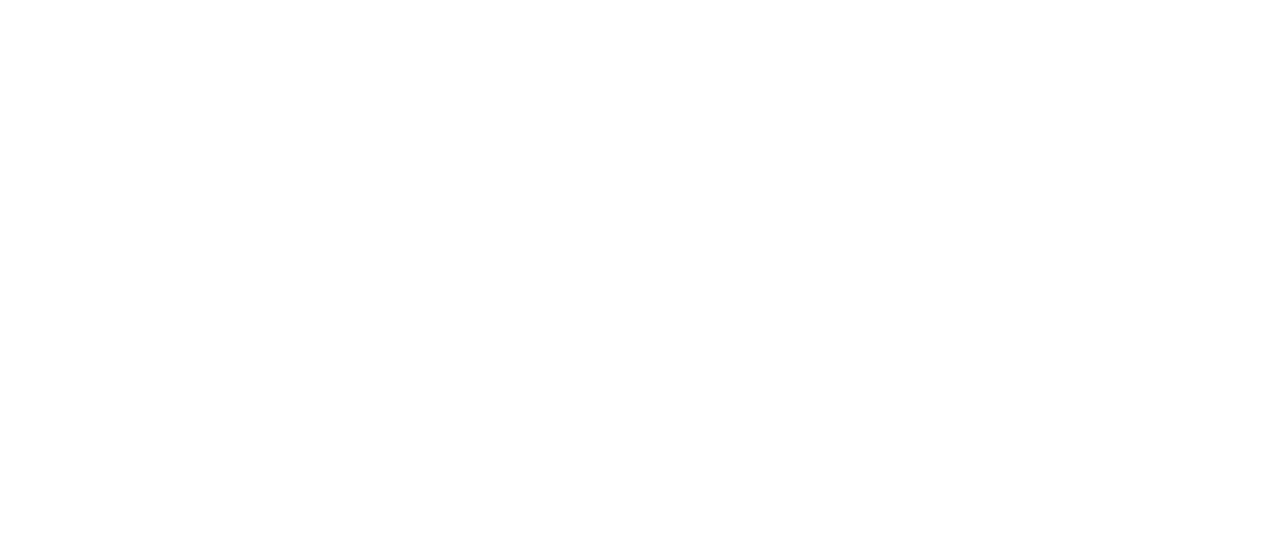
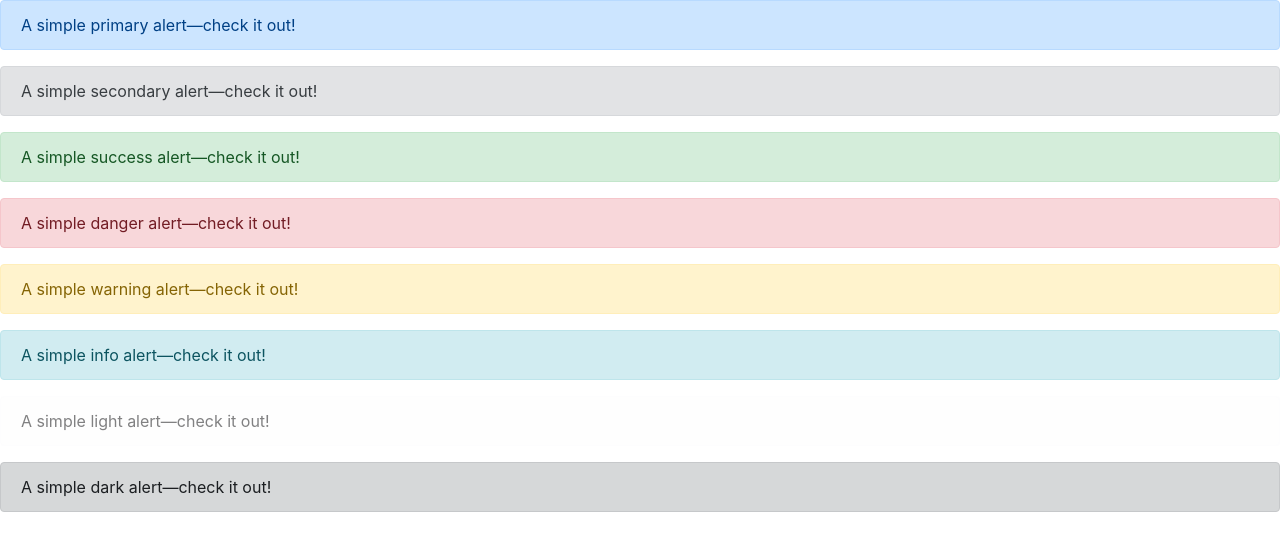
Before and after one commit to matias89/blog, a plain HTML site: page adriantolosa_1.html in a window 1280 px wide. Drawn offline with nearby package versions, Linux system fonts and the light colour scheme.

Commit message:
Alerts en html

```diff
--- a/adriantolosa_1.html
+++ b/adriantolosa_1.html
@@ -4,8 +4,32 @@
     <meta charset="UTF-8">
     <meta name="viewport" content="width=device-width, initial-scale=1.0">
     <title>Primer branch</title>
+    <link rel="stylesheet" href="https://stackpath.bootstrapcdn.com/bootstrap/4.4.1/css/bootstrap.min.css" integrity="sha384-Vkoo8x4CGsO3+Hhxv8T/Q5PaXtkKtu6ug5TOeNV6gBiFeWPGFN9MuhOf23Q9Ifjh" crossorigin="anonymous">
 </head>
 <body>
-
+    <div class="alert alert-primary" role="alert">
+        A simple primary alert—check it out!
+      </div>
+      <div class="alert alert-secondary" role="alert">
+        A simple secondary alert—check it out!
+      </div>
+      <div class="alert alert-success" role="alert">
+        A simple success alert—check it out!
+      </div>
+      <div class="alert alert-danger" role="alert">
+        A simple danger alert—check it out!
+      </div>
+      <div class="alert alert-warning" role="alert">
+        A simple warning alert—check it out!
+      </div>
+      <div class="alert alert-info" role="alert">
+        A simple info alert—check it out!
+      </div>
+      <div class="alert alert-light" role="alert">
+        A simple light alert—check it out!
+      </div>
+      <div class="alert alert-dark" role="alert">
+        A simple dark alert—check it out!
+      </div>
 </body>
 </html>
```
